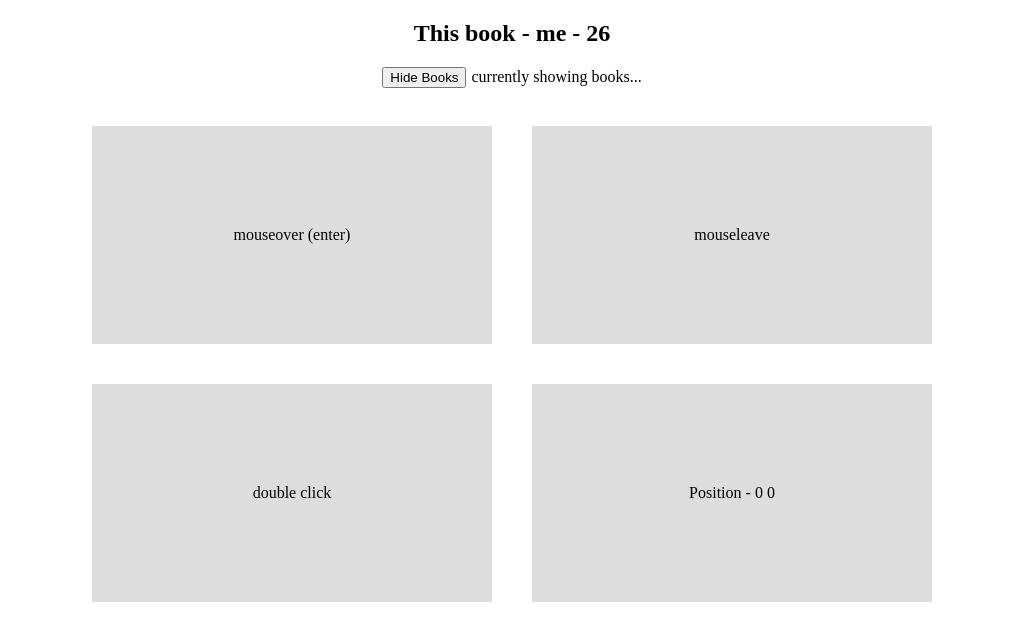
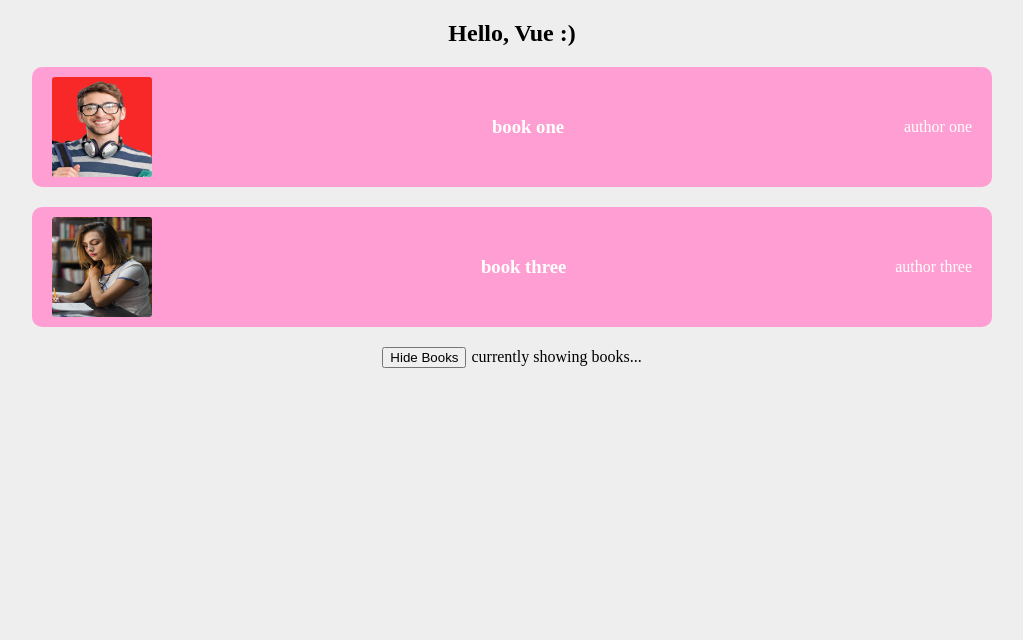
Before and after one commit to ahmed-zaki01/vue-basics-cdn, a plain HTML site: page index.html in a window 1280 px wide. Shown: the whole page, without its empty margins (128-1151 px from the left). Drawn offline with nearby package versions, Linux system fonts and the light colour scheme.

Commit message:
test attribute and class binding. practise with computed properties

```diff
--- a/app.js
+++ b/app.js
@@ -2,11 +2,26 @@ const app = Vue.createApp({
   data() {
     return {
       showBooks: true,
-      title: "This book",
-      author: "me",
-      age: 26,
-      x: 0,
-      y: 0,
+      books: [
+        {
+          title: "book one",
+          author: "author one",
+          img: "images/b1.png",
+          isFav: true,
+        },
+        {
+          title: "book two",
+          author: "author two",
+          img: "images/b2.png",
+          isFav: false,
+        },
+        {
+          title: "book three",
+          author: "author three",
+          img: "images/b3.png",
+          isFav: true,
+        },
+      ],
     };
   },
   methods: {
@@ -16,15 +31,13 @@ const app = Vue.createApp({
     toggleShowBooks() {
       return (this.showBooks = !this.showBooks);
     },
-    handleEvent(e, data) {
-      console.log(e, e.type);
-      if (data) {
-        console.log(data);
-      }
+    toggleFavBook(book) {
+      return (book.isFav = !book.isFav);
     },
-    handleMousemove(e) {
-      this.x = e.offsetX;
-      this.y = e.offsetY;
+  },
+  computed: {
+    filteredBooks() {
+      return this.books.filter((book) => book.isFav);
     },
   },
 });
--- a/index.html
+++ b/index.html
@@ -9,26 +9,56 @@
 
   <script src="https://unpkg.com/vue@3.0.2"></script>
   <style>
-    #app {
+    body {
+      max-width: 960px;
+      background: #eee;
+      margin: 20px auto;
       text-align: center;
     }
 
-    .box {
-      display: inline-block;
-      background: #ddd;
-      width: 400px;
-      text-align: center;
-      padding: 100px 0;
-      margin: 20px;
+    p,
+    h3,
+    ul {
+      margin: 0;
+      padding: 0;
+    }
+
+    li {
+      display: flex;
+      justify-content: space-between;
+      align-items: center;
+      padding: 10px 20px;
+      margin: 20px auto;
+      list-style-type: none;
+      background: #fff;
+      border-radius: 10px;
+    }
+
+    li.fav {
+      background: #ff9ed2;
+      color: #fff;
+    }
+
+    img {
+      width: 100px;
+      height: 100px;
+      border-radius: 3px;
     }
   </style>
 </head>
 
 <body>
+  <h2>Hello, Vue :)</h2>
   <div id="app">
     <div class="show-books">
       <div v-if="showBooks">
-        <h2>{{ title }} - {{ author }} - {{ age }}</h2>
+        <ul>
+          <li v-for="book in filteredBooks" :class="{ fav: book.isFav }" @click="toggleFavBook(book)">
+            <img class="img" :src="book.img" :alt="book.title">
+            <h3>{{ book.title }}</h3>
+            <p>{{ book.author }}</p>
+          </li>
+        </ul>
       </div>
 
       <div>
@@ -42,12 +72,6 @@
 
     </div>
 
-    <br>
-    <div class="box" @mouseover="handleEvent($event, 5)">mouseover (enter)</div>
-    <div class="box" @mouseleave="handleEvent">mouseleave</div>
-    <div class="box" @dblclick="handleEvent">double click</div>
-    <div class="box" @mousemove="handleMousemove">Position - {{ x }} {{ y }}</div>
-
   </div>
 
   <script src="app.js"></script>
```
Also changed, not shown: images/b1.png (added), images/b2.png (added), images/b3.png (added).
